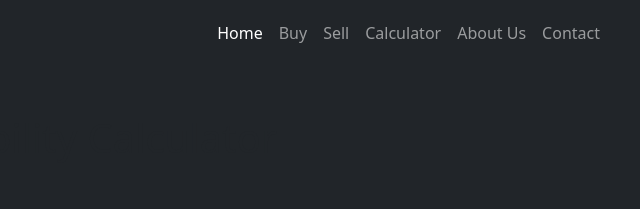
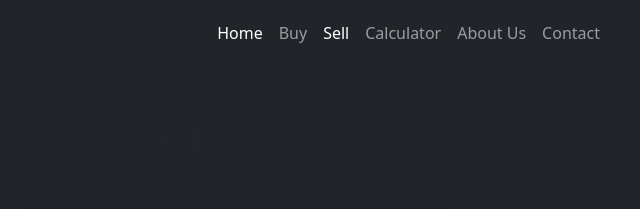
Before and after one commit to Wamsley-Group/Wamsley-Group.github.io, a plain HTML site: page calculator.html in a window 1280 px wide. Shown: the top 209 px of the page, 640-1280 px from the left. Drawn offline with nearby package versions, Linux system fonts and the light colour scheme.

Commit message:
FIX: Update Sell link to point to sell.html

```diff
--- a/calculator.html
+++ b/calculator.html
@@ -32,7 +32,7 @@
                 <ul class="navbar-nav ms-auto">
                     <li class="nav-item"><a class="nav-link active" href="index.html">Home</a></li>
                     <li class="nav-item"><a class="nav-link" href="https://glasshouserealty.com/featured-listing">Buy</a></li>
-                    <li class="nav-item"><a class="nav-link" href="https://glasshouserealty.com/sell-my-house">Sell</a></li>
+                    <li class="nav-item"><a class="nav-link active" href="sell.html">Sell</a></li>
                     <li class="nav-item"><a class="nav-link" href="calculator.html">Calculator</a></li>
                     <li class="nav-item"><a class="nav-link" href="about-us.html">About Us</a></li>
                     <li class="nav-item"><a class="nav-link" href="index.html#contact">Contact</a></li>
```
